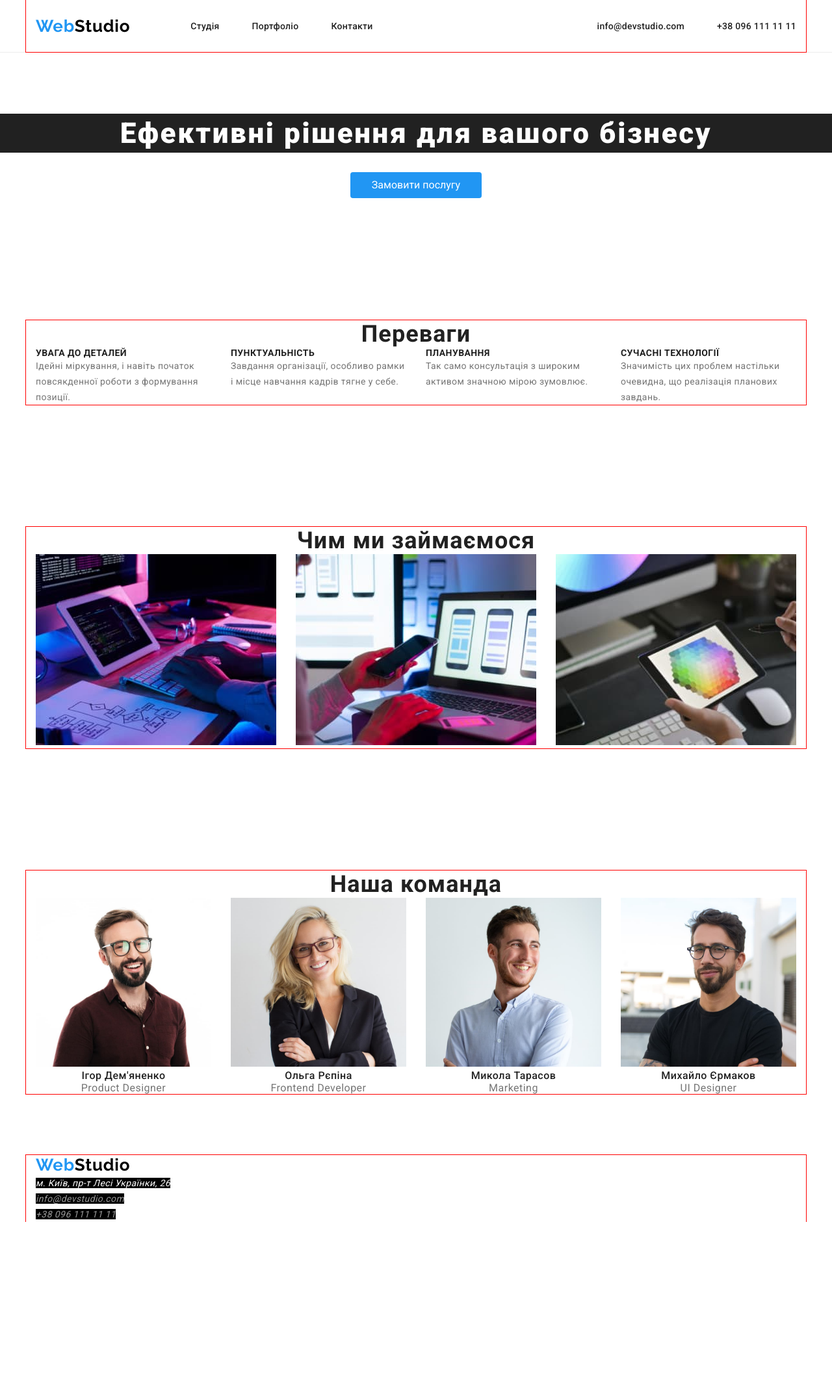
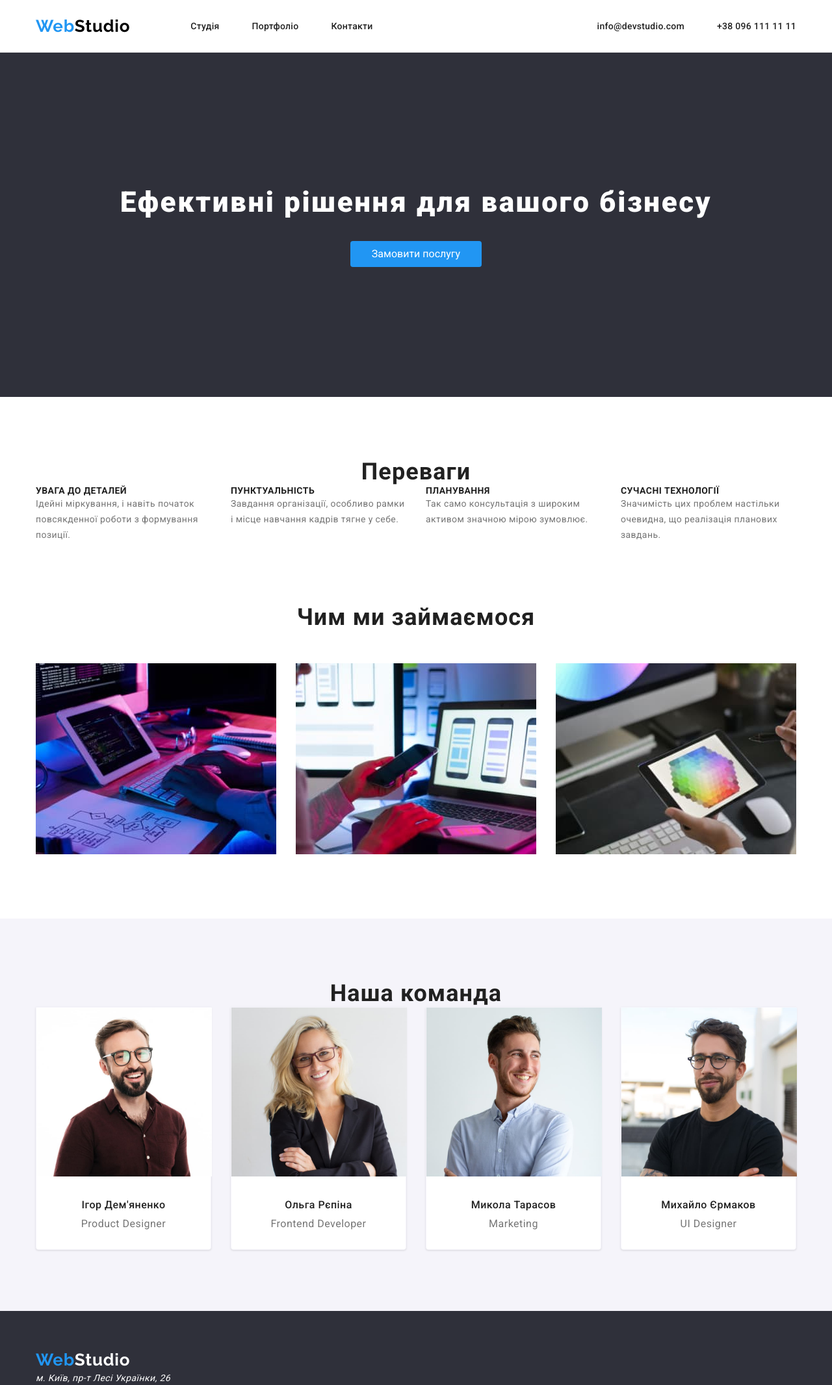
Before and after one commit to Andryuxa-man/goit-markup-hw-03, a plain HTML site: page index.html in a window 1280 px wide. Shown: the top 2132 px of the page at 65% size. Before the commit the page ends 1881 px from the top, so only its background shows below. Drawn offline with nearby package versions, Linux system fonts and the light colour scheme.

Commit message:
виправлено

```diff
--- a/css/styles.css
+++ b/css/styles.css
@@ -35,7 +35,7 @@ ul {
     margin: 0 auto;
     width: 1200px;
     padding: 0 15px;
-    outline: 1px solid red;
+    /* outline: 1px solid red; */
 }
 
 .section {
@@ -56,7 +56,7 @@ header {
 
 .logo {
     font-family: Raleway, sans-serif;
-    color: #000;
+    color: var(--accent-color);
     font-weight: 700;
     font-size: 26px;
     line-height: calc(31 / 26);
@@ -65,7 +65,7 @@ header {
 }
 
 .part-logo {
-    color: var(--accent-color);
+    color: #000;
 }
 
 /* Site-nav */
@@ -113,7 +113,10 @@ header {
 /* Hero */
 
 .hero {
+    background-color: #2F303A;
     text-align: center;
+    padding-top: 200px;
+    padding-bottom: 200px;
 }
 
 .hero-button {
@@ -126,7 +129,6 @@ header {
 }
 
 .hero-tittle {
-    background-color: #212121;
     color: #FFFFFF;
     font-weight: 900;
     font-size: 44px;
@@ -160,6 +162,10 @@ header {
     letter-spacing: 0.03em;
 }
 
+.benefits {
+    padding-bottom: 0;
+}
+
 .benefits .item,
 .team-list .item {
     width: 270px;
@@ -167,7 +173,8 @@ header {
 }
 
 .benefits .item:last-child,
-.team-list .item:last-child {
+.team-list .item:last-child,
+.specialization-list .item:last-child {
     margin-right: 0;
 }
 
@@ -181,16 +188,31 @@ header {
 
 /* Specialization */
 
+.specialization .section-title {
+    margin-bottom: 50px;
+}
+
 .specialization-list .item {
     width: 370px;
     margin-right: 30px;
 }
 
-.specialization-list .item:last-child {
-    margin-right: 0;
+/* Our team */
+
+.section.team {
+    background-color: #F5F4FA;
 }
 
-/* Our team */
+.team .item {
+    background-color: #fff;
+    width: 270px;
+    border: 1px solid #F5F4FA;
+    border-bottom-left-radius: 4px;
+    border-bottom-right-radius: 4px;
+    box-shadow: 0px 2px 1px 0px #00000033;
+    box-shadow: 0px 1px 1px 0px #00000024;
+    box-shadow: 0px 1px 3px 0px #0000001F;
+}
 
 .team-title {
     color: var(--title-text-color);
@@ -199,6 +221,8 @@ header {
     line-height: calc(19 / 16);
     text-align: center;
     letter-spacing: 0.03em;
+    margin-top: 30px;
+    margin-bottom: 10px;
 }
 
 .team p {
@@ -206,12 +230,22 @@ header {
     line-height: 19px;
     text-align: center;
     letter-spacing: 0.03em;
+    margin-bottom: 30px;
 }
 
 /* Footer */
 
+footer {
+    background-color: #2F303A;
+    padding-top: 60px;
+    padding-bottom: 60px;
+}
+
+.logo-footer {
+    color: #FFFFFF;
+}
+
 .footer-list a {
-    background-color: #000;
     color: rgba(255, 255, 255, 0.6);
     text-decoration: none;
     font-size: 14px;
@@ -253,26 +287,27 @@ header {
 }
 
 .list-buttons .item:last-child {
-    margin: 0;
+    margin-right: 0;
 }
 
 .project-list {
     display: flex;
-    justify-content: center;
     flex-wrap: wrap;
 }
 
 .project-list .item {
     margin-right: 30px;
     margin-bottom: 30px;
+    width: 370px;
+    border: 1px solid #EEEEEE;
 }
 
 .project-list .item:nth-child(3n) {
     margin-right: 0;
 }
 
-.project-list .item:last-child {
-    margin-bottom: 0;
+.project-list .item:nth-last-child(-n+3) {
+    margin-bottom: 0px;
 }
 
 .button {
@@ -287,7 +322,7 @@ header {
     font-size: 18px;
     line-height: 36px;
     letter-spacing: 0.06em;
-
+    margin: 20px 24px 4px 24px;
 }
 
 .project-list a {
@@ -299,4 +334,5 @@ header {
     font-size: 16px;
     line-height: calc(30 / 16);
     letter-spacing: 0.03em;
+    margin: 0 24px 20px 24px;
 }
--- a/index.html
+++ b/index.html
@@ -15,7 +15,7 @@
     <!-- Header -->
     <header>
       <nav class="container main-nav">
-        <a class="logo" href="./index.html"><span class="part-logo">Web</span>Studio</a>
+        <a class="logo" href="./index.html">Web<span class="part-logo">Studio</span></a>
         <ul class="site-nav">
           <li class="item">
             <a class="link" href="">Студія</a>
@@ -127,7 +127,7 @@
     <!-- Footer -->
     <footer>
       <div class="container">
-        <a class="logo" href="./index.html"><span class="part-logo">Web</span>Studio</a>
+        <a class="logo" href="./index.html">Web<span class="logo-footer">Studio</span></a>
         <address>
           <ul class="footer-list">
             <li>
```
Also changed, not shown: portfolio.html (+2 -2 lines).
